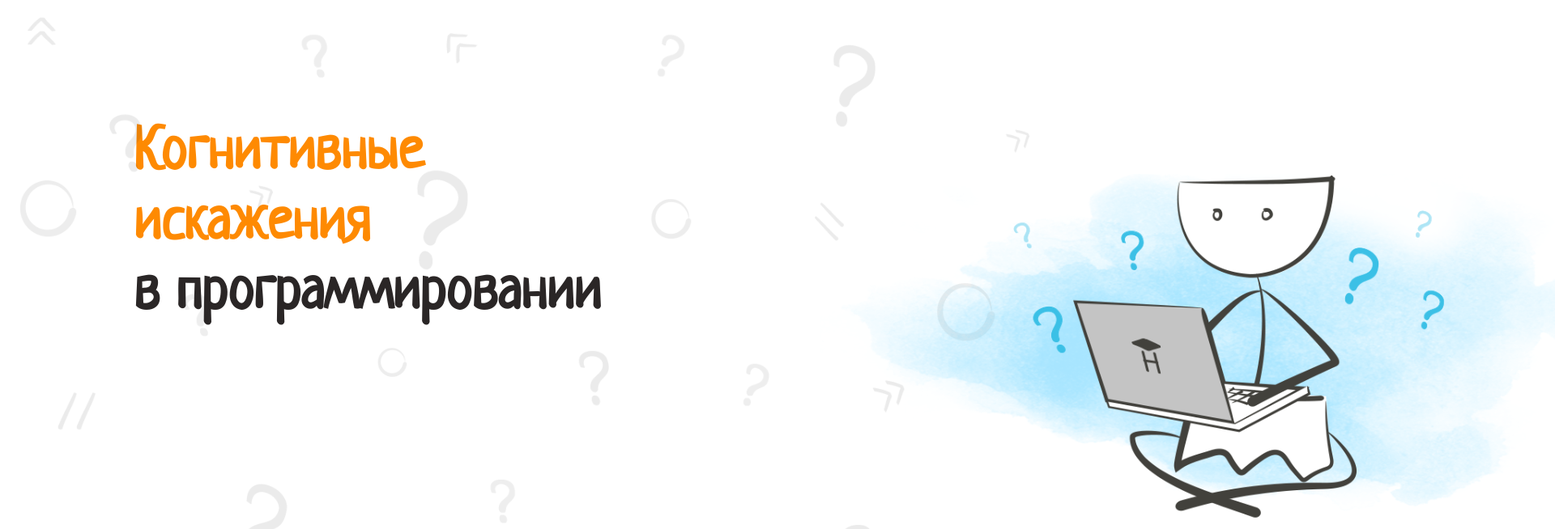
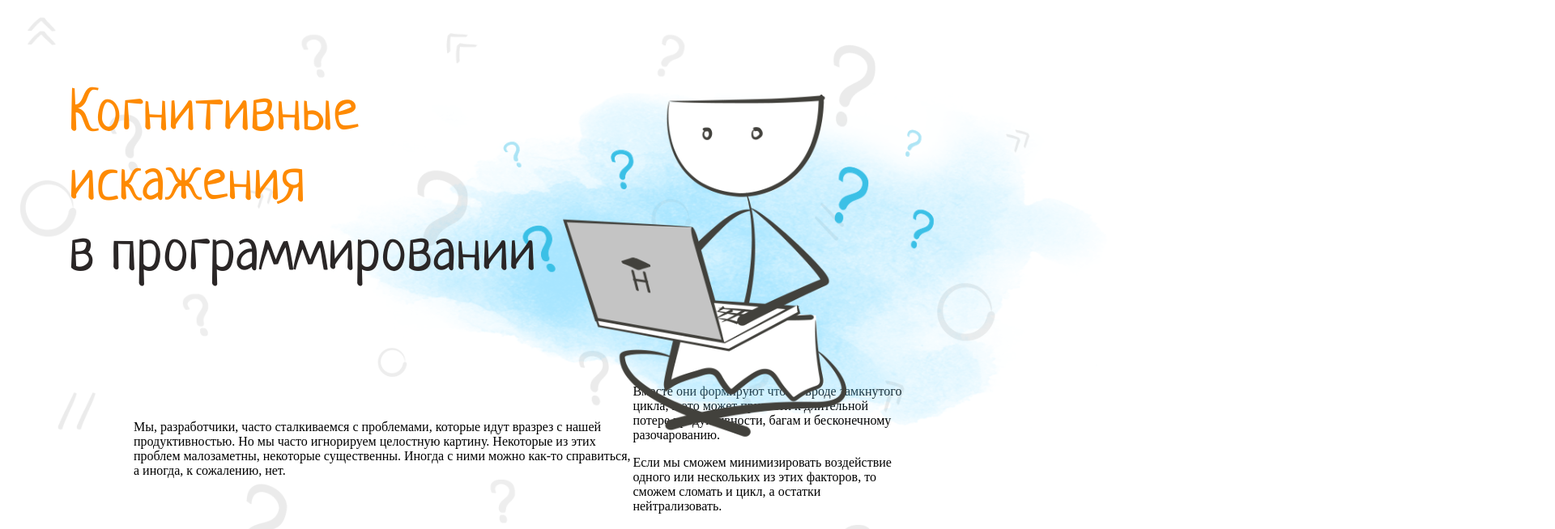
Before and after one commit to sosa000/layout-designer-project-58, a website: page index.html in a window 1280 px wide. Shown: the top 654 px of the page at 81% size, 1920 px wide, since content can reach past the window. Drawn offline with Linux system fonts and the light colour scheme.

Commit message:
Update header site

```diff
--- a/index.html
+++ b/index.html
@@ -9,23 +9,17 @@
 <body>
     <header>
         <div class="header-main-section">
-            <div class="header-title">
-                <div class="header-text">
-                    <h1>
-                        <span class="h-text">Когнитивные<br>искажения<br></span>в программировании
-                    </h1>
-                </div>
+            <h1><span class="h-text">Когнитивные<br>искажения<br></span>в программировании</h1>
             <img src="./images/main.png" class="header-img">
         </div>
-            <!-- <div class="header-text">
-                <div class="header-text-left">
+        <div class="under-header-text">
+            <div class="left-text">
                 <p>Мы, разработчики, часто сталкиваемся с проблемами, которые идут вразрез с нашей продуктивностью. Но мы часто игнорируем целостную картину. Некоторые из этих проблем малозаметны, некоторые существенны. Иногда с ними можно как-то справиться, а иногда, к сожалению, нет.</p>
             </div>
-                <div class="header-text-right">
+            <div class="right-text">
                 <p>Вместе они формируют что-то вроде замкнутого цикла, и это может привести к длительной потере продуктивности, багам и бесконечному разочарованию.</p>
                 <p>Если мы сможем минимизировать воздействие одного или нескольких из этих факторов, то сможем сломать и цикл, а остатки нейтрализовать.</p>
             </div>
-            </div> -->
         </div>
     </header>
     <main>
--- a/style/style.css
+++ b/style/style.css
@@ -32,80 +32,89 @@
     --background-url: url("../images/background.png");
 }
 
-body {
-    margin: 0 auto;
-    display: block;
-}
 
 @font-face {
     font-family: Neucha;
     src: url('../font/Neucha-Regular.ttf');
-    font-size: 16px;
-    line-height: 1.6em;
-    color: #2A2626;
 }
 
 h1, h2, h3 {
     line-height: 1.2em;
+    font-weight: inherit;
+    margin: 0;
+    padding: 0;
 }
 
 h1 {
     font-size: 72px;
 }
 
-h2 {
-    font-size: 60px;
+body {
+    display: block;
+    margin: 0;
+    padding: 0;
 }
 
-h3 {
-    font-size: 34px;
+header {
+    display: flex;
+    flex-direction: column;
+    justify-content: space-between;
+
 }
 
 header::before {
-    position: absolute;
+    content: " ";
     top: 0;
     right: 0;
     left: 0;
     bottom: 0;
-    background: var(--background-url);
+    opacity: 0.1;
+    width: 100%;
+    height: 100%;
+    background-image: var(--background-url);
+    position: absolute;
     background-repeat: no-repeat;
     background-size: cover;
-    opacity: 0.1;
-    content: "";
-    color: #F5F4F0;
-}
-
-header {
-    display: flex;
-    flex-direction: row;
-    width: 1110px;
 }
 
 .header-main-section {
-    margin-top: 100px;
-    display: flex;
-    flex-direction: column;
+    padding: 100px 0;
+    position: relative;
+    width: 1110px;
+    margin: 0 auto;
 }
 
-.header-title {
-    display: flex;
-    margin:0px;
+.header-main-section > h1 {
+    position: relative;
+    font-family: Neucha, sans-serif;
+    color: #2A2626;
+    z-index: 200;
+}
+
+.h-text {
+    position: relative;
+    color: #FE8A02;
 }
 
 .header-img {
-    position: relative;
+    position: absolute;
+    z-index: 100;
     top: 55px;
     right: -270px;
     height: 525px;
 }
 
-.h-text {
-    color: #FE8A02;
+.left-text {
+    margin: auto;
 }
 
-.header-text {
-    margin-left: 165px;
-    white-space: nowrap;
-    color: #2A2626;
-    font-family: Neucha, sans-serif;
+.right-text {
+    margin: auto;
 }
+
+.under-header-text {
+    margin: 0 auto;
+    flex-direction: row;
+    display: flex;
+    padding: 0 165px;
+}
```
Lines whose indentation alone changed are shown as unchanged.
